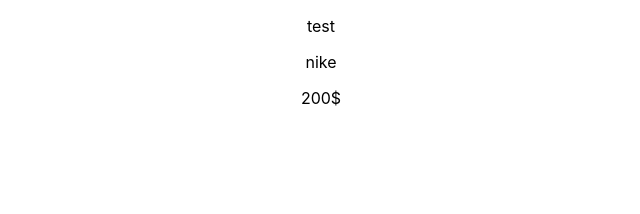
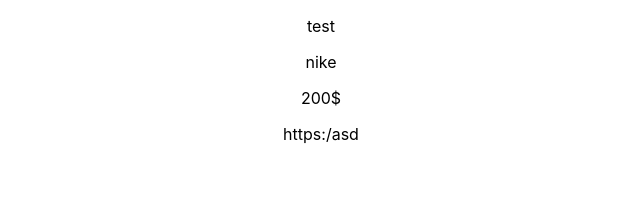
Before and after one commit to Appsforce/boarding_Exc, a React (Create React App) app: page / in a window 1280 px wide. Shown: the top 214 px of the page, without its empty margins (319-959 px from the left). Built offline with nearby package versions, Linux system fonts and the light colour scheme.

Commit message:
husky-test

```diff
--- a/src/App.tsx
+++ b/src/App.tsx
@@ -10,7 +10,7 @@
         brand="nike"
         id={"123"}
         price={200}
-        product_image={{ url: "https:/asd" }}
+        productImage={{ url: "https:/asd" }}
       />
     </div>
   );
```
